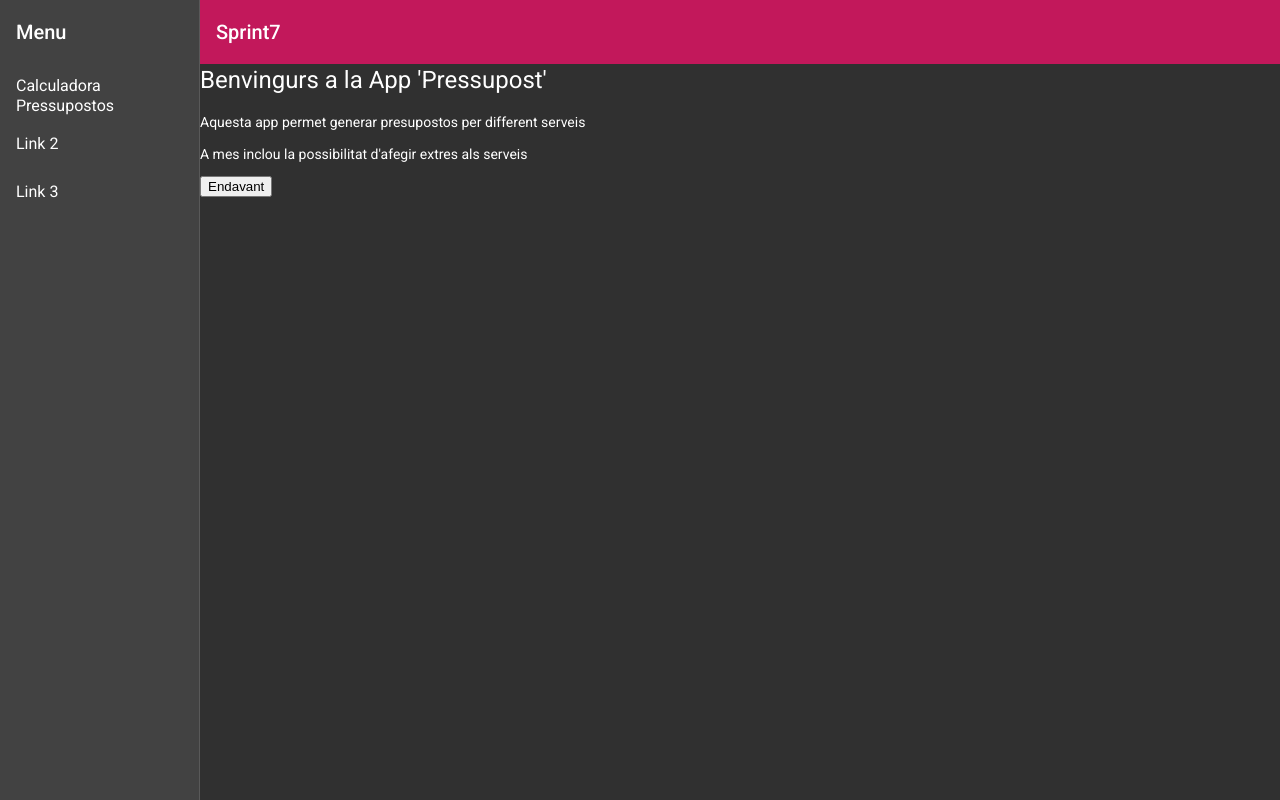
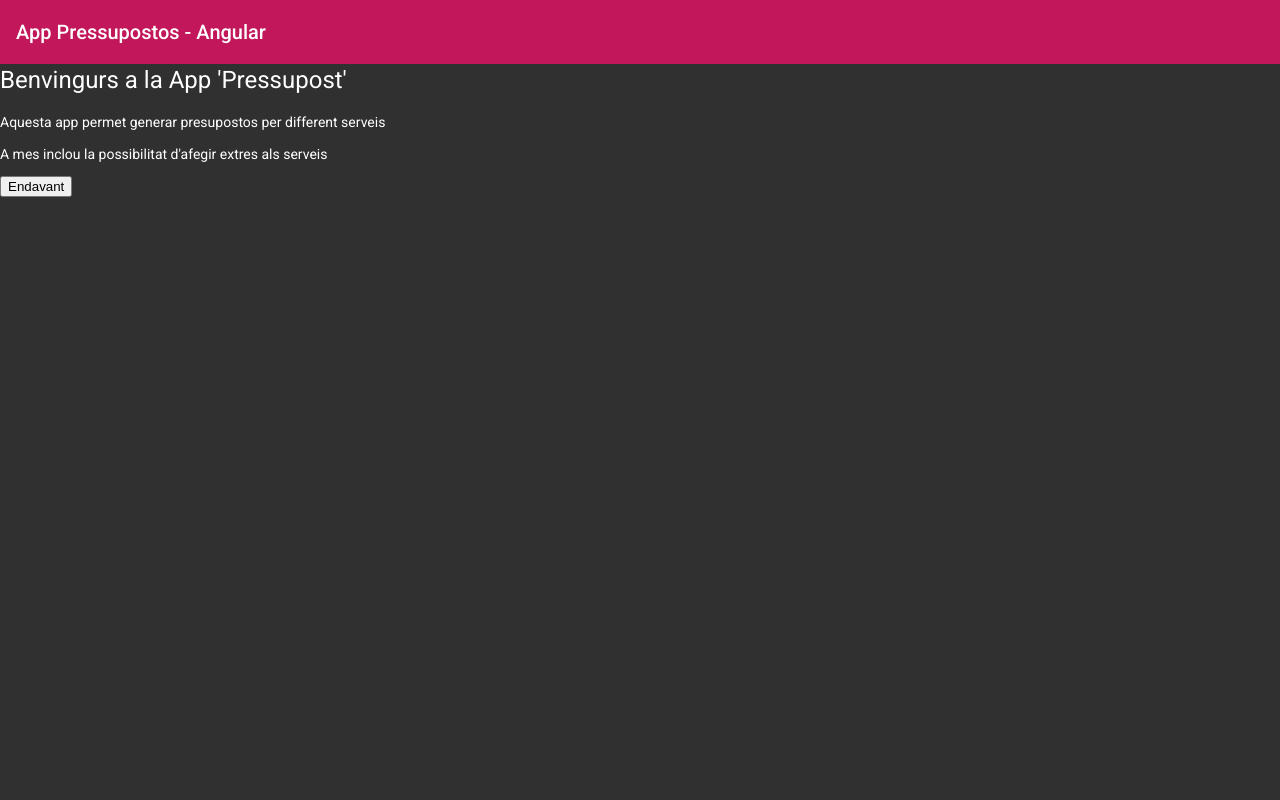
Before and after one commit to Jriera/Sprint7, an Angular app: page / in a window 1280 px wide. Built offline with nearby package versions, Linux system fonts and the light colour scheme.

Commit message:
feat: Afegeix component navegacio global

```diff
--- a/src/app/nav-component/nav-component.component.html
+++ b/src/app/nav-component/nav-component.component.html
@@ -1,27 +1,8 @@
 <mat-sidenav-container class="sidenav-container">
-  <mat-sidenav #drawer class="sidenav" fixedInViewport
-      [attr.role]="(isHandset$ | async) ? 'dialog' : 'navigation'"
-      [mode]="(isHandset$ | async) ? 'over' : 'side'"
-      [opened]="(isHandset$ | async) === false">
-    <mat-toolbar>Menu</mat-toolbar>
-    <mat-nav-list>
-      <a mat-list-item routerLink="/home">Calculadora Pressupostos</a>
-      <a mat-list-item href="#">Link 2</a>
-      <a mat-list-item href="#">Link 3</a>
-    </mat-nav-list>
-  </mat-sidenav>
   <mat-sidenav-content>
     <mat-toolbar color="primary">
-      <button
-        type="button"
-        aria-label="Toggle sidenav"
-        mat-icon-button
-        (click)="drawer.toggle()"
-        *ngIf="isHandset$ | async">
-        <mat-icon aria-label="Side nav toggle icon">menu</mat-icon>
-      </button>
-      <span>Sprint7</span>
+      <span>App Pressupostos - Angular </span>
     </mat-toolbar>
-   <app-benvinguda></app-benvinguda>
+    <app-benvinguda></app-benvinguda>
   </mat-sidenav-content>
 </mat-sidenav-container>
```
